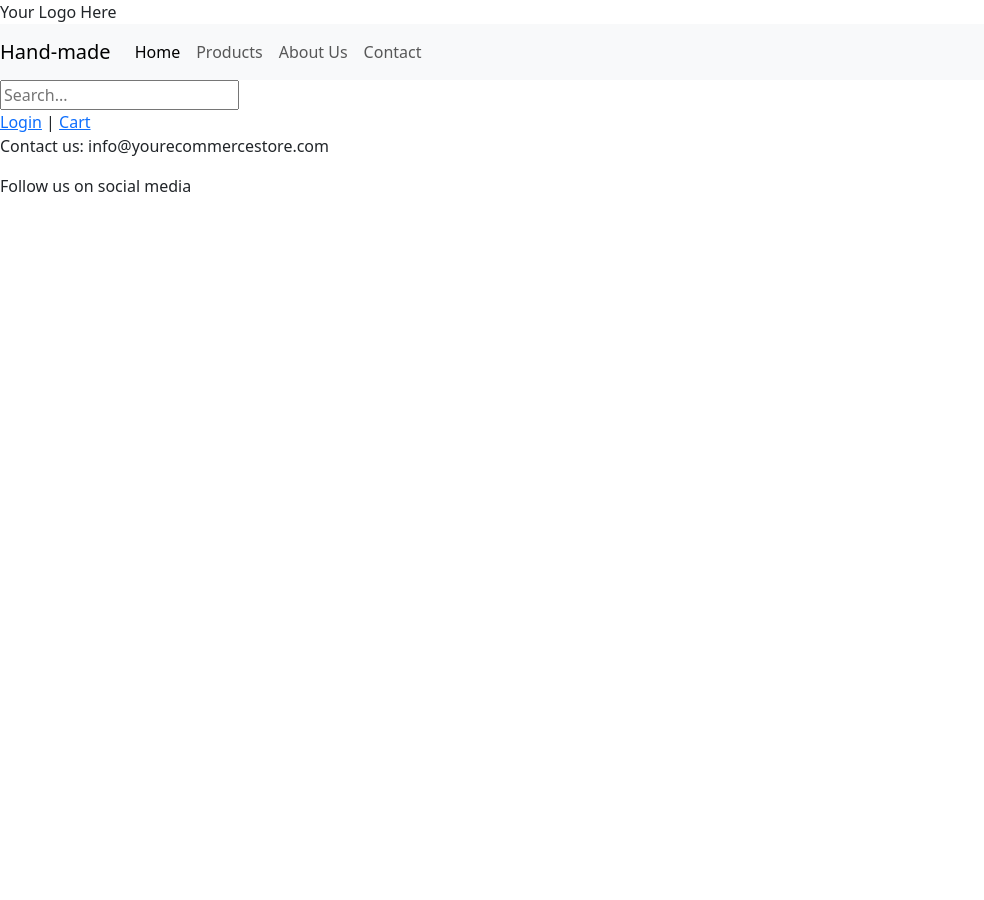
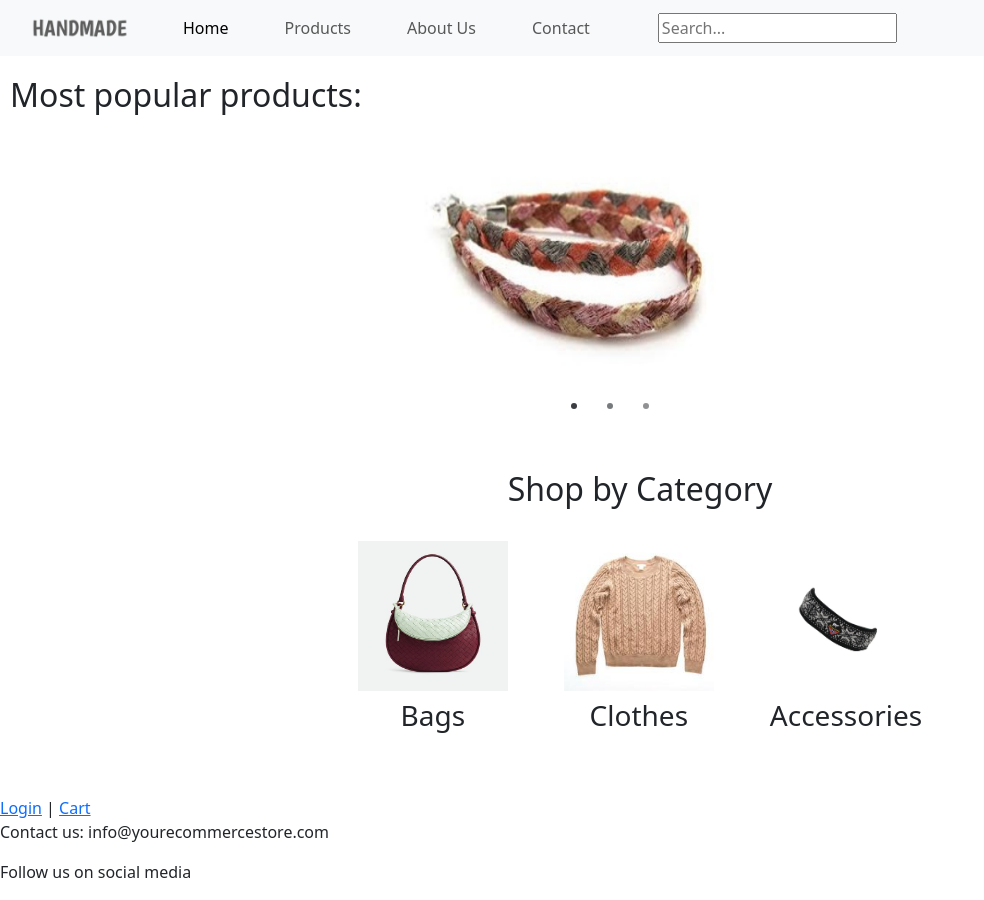
Before and after one commit to ayergoo/sep5, a website: page index.html in a window 1280 px wide. Shown: the whole page, without its empty margins (0-984 px from the left). Before the commit the page ends 800 px from the top, so only its background shows below. Drawn offline with nearby package versions, Linux system fonts and the light colour scheme.

Commit message:
added shop by category tto the main page

```diff
--- a/css/styles.css
+++ b/css/styles.css
@@ -0,0 +1,43 @@
+.search-bar {
+    margin-left:20px;
+    margin-top:5px;
+}
+
+.navbar-nav {
+    margin-left: 25px;
+}
+
+.navbar-nav li {
+    margin-left: 20px;
+    margin-right: 20px;
+}
+
+.logo {
+    display: block;
+    max-height: 50px;
+    max-width: 100px;
+    margin-left:30px;
+}
+
+#myCarousel {
+    margin-top:20px;
+}
+
+#myCarousel h2 {
+    margin-left:10px;
+}
+
+#myCarousel img {
+    width: 300px;
+    height: 300px;
+}
+
+#shop-by-category img {
+    width:150px;
+    height:150px;
+}
+
+.p-2 {
+    margin-left:20px;
+    margin-right:20px;
+}
--- a/index.html
+++ b/index.html
@@ -13,19 +13,77 @@
 </head>
 <body>
     <header>
-        <div class="logo">Your Logo Here</div>
         <nav class="navbar navbar-expand-sm bg-light navbar-light">
-            <a class="navbar-brand" href="#">Hand-made</a>
+            <a href="#"><img src="images/logo_text_navbar.png" class="logo"></a>
+            <!-- <a class="navbar-brand" href="#">Hand-made</a> -->
             <ul class="navbar-nav">
                 <li><a class="nav-link active" href="#">Home</a></li>
                 <li><a class="nav-link" href="#products">Products</a></li>
                 <li><a class="nav-link" href="#about">About Us</a></li>
                 <li><a class="nav-link" href="#contact">Contact</a></li>
+                <li><input class="search-bar" type="text" placeholder="Search..."></li>
             </ul>
         </nav>
-        <div class="search-bar">
-            <input type="text" placeholder="Search...">
+
+        <div id="myCarousel" class="carousel slide" data-bs-ride="carousel">
+        <h2>Most popular products:</h2>
+            <div class="carousel-inner">
+              <!-- Wrapper for slides -->
+              <div class="carousel-item active">
+                <img class="d-block img-fluid mx-auto" src="images/carousel_bracelet.jpg" alt="elephant">
+              </div>
+              <div class="carousel-item">
+                <img class="d-block img-fluid mx-auto" src="images/carousel_bag.png" alt="tiger">
+              </div>
+              <div class="carousel-item">
+                <img class="d-block img-fluid mx-auto" src="images/carousel_sweater.png" alt="giraffe">
+              </div>
+            </div>
+            <ul class="carousel-indicators">
+              <!-- Indicators -->
+              <li data-bs-target="#myCarousel" data-bs-slide-to="0" class="active"></li>
+              <li data-bs-target="#myCarousel" data-bs-slide-to="1"></li>
+              <li data-bs-target="#myCarousel" data-bs-slide-to="2"></li>
+            </ul>
+          </div>
+
+          <!-- Shop by Category Section -->
+        <section id="shop-by-category" class="py-5">
+        <div class="container">
+        <h2 class="text-center mb-4">Shop by Category</h2>
+
+        <!-- Category Links in Flexbox Layout -->
+        <div class="d-flex flex-wrap justify-content-center">
+            <!-- Category 1 -->
+            <div class="p-2">
+            <a href="/products?category=bags" class="d-block link-dark text-decoration-none">
+                <img src="images/category_bags.jpg" class="img-fluid mb-2" alt="Category 1">
+                <h3 class="text-center">Bags</h3>
+            </a>
+            </div>
+
+            <!-- Category 2 -->
+            <div class="p-2">
+            <a href="/products?category=clothes" class="d-block link-dark text-decoration-none">
+                <img src="images/category_clothes.jpg" class="img-fluid mb-2" alt="Category 2">
+                <h3 class="text-center">Clothes</h3>
+            </a>
+            </div>
+
+            <!-- Category 3 -->
+            <div class="p-2">
+            <a href="/products?category=accessories" class="d-block link-dark text-decoration-none">
+                <img src="images/category_accessories.jpg" class="img-fluid mb-2" alt="Category 3">
+                <h3 class="text-center">Accessories</h3>
+            </a>
+            </div>
+
+            <!-- More categories can be added here following the same pattern -->
         </div>
+        </div>
+    </section>
+
+
         <div class="account-links">
             <a href="#login">Login</a> | <a href="#cart">Cart</a>
         </div>
```
Also changed, not shown: images/carousel_bag.png (added), images/carousel_bracelet.jpg (added), images/category_accessories.jpg (added), images/category_bags.jpg (added), images/category_clothes.jpg (added), images/logo_navbar.png (added), images/logo_text_navbar.png (added), 1 other file.
